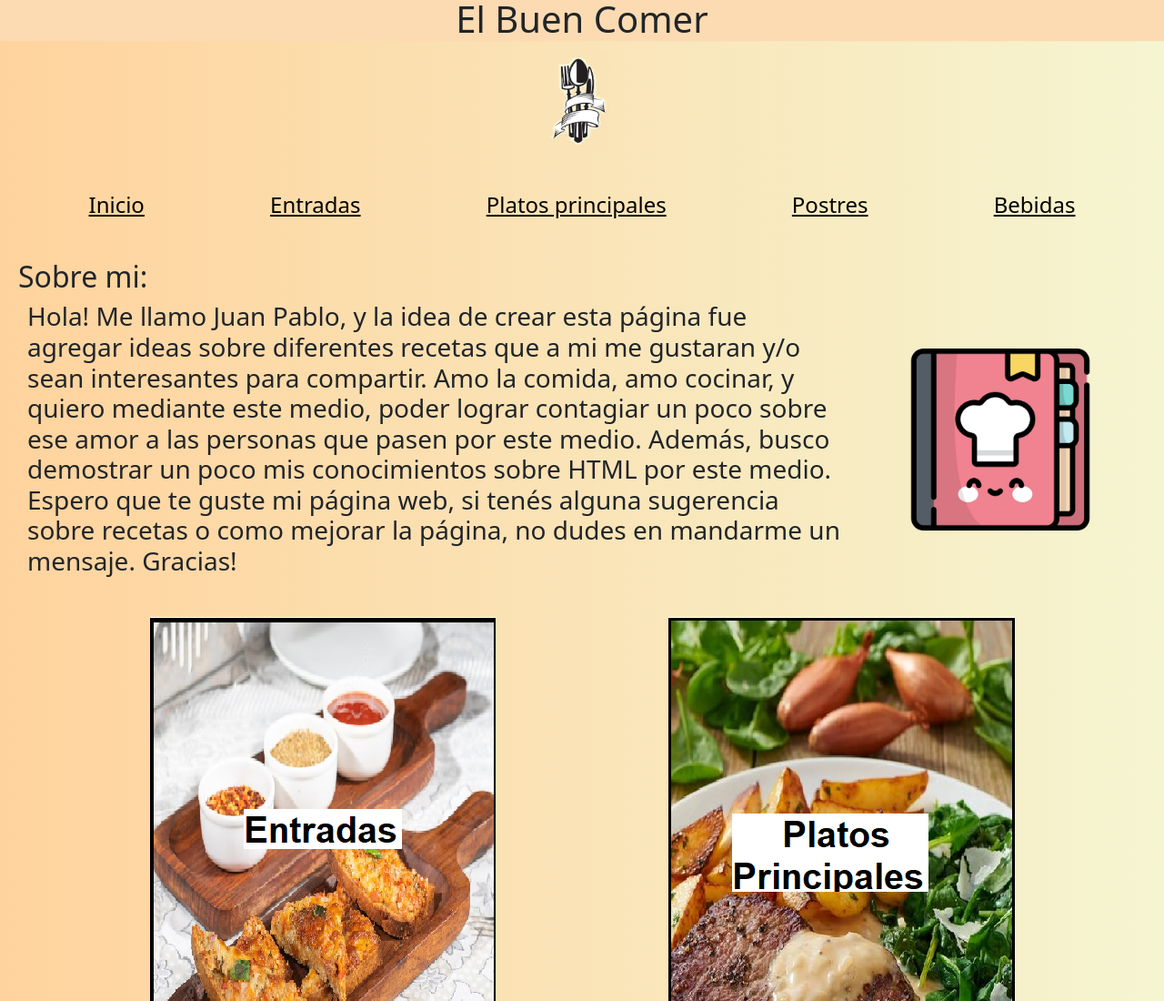
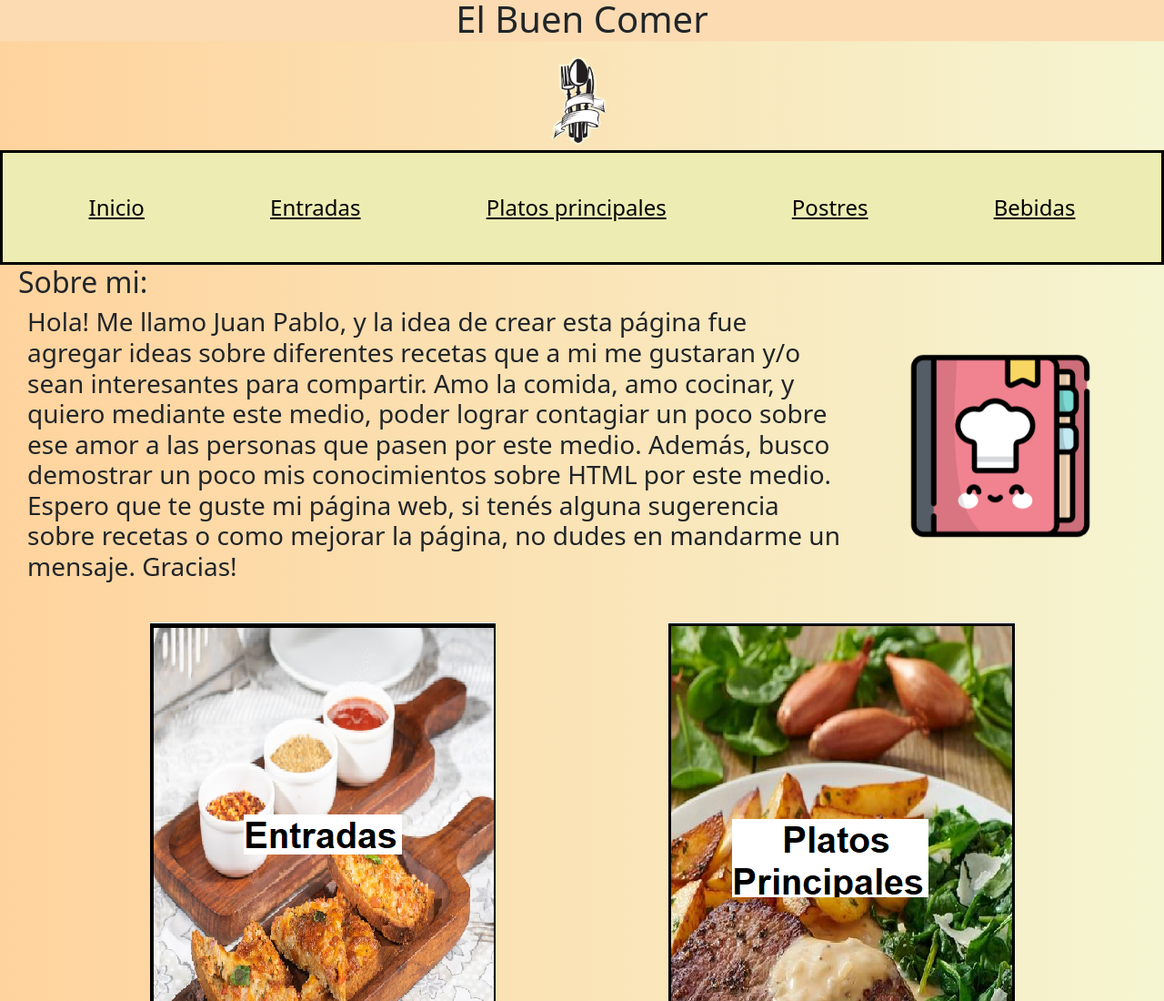
Before and after one commit to JuanPabloMammarella/PreEntrega3-Mammarella, a plain HTML site: page index.html in a window 1280 px wide. Shown: the top 1100 px of the page at 91% size. Drawn offline with nearby package versions, Linux system fonts and the light colour scheme.

Commit message:
segundo guardado del proyecto

```diff
--- a/css/estilos.css
+++ b/css/estilos.css
@@ -37,7 +37,7 @@ body {
 }
 
 h2 {
-    margin-top: 50px;
+    margin-top: 55px;
     margin-left: 20px;
 
 }
@@ -101,3 +101,8 @@ li {
     margin-left: 20px;
     margin-right: 20px;
 }
+
+.barrainicial {
+    background-color: rgb(237, 237, 179);
+    border: 3px solid black;
+}
--- a/index.html
+++ b/index.html
@@ -20,7 +20,7 @@
 <header>
 
     <nav>
-    <li>
+    <li class="barrainicial">
     <a href="index.html" class="barra">Inicio</a>
     <a href="./pages/entradas.html" class="barra">Entradas</a>
     <a href="./pages/principales.html" class="barra">Platos principales</a>
@@ -34,7 +34,7 @@
     <h2>Sobre mi:</h2>
     <h3>Hola! Me llamo Juan Pablo, y la idea de crear esta página fue agregar ideas sobre diferentes recetas que a mi me gustaran y/o sean interesantes para compartir. Amo la comida, amo cocinar, y quiero mediante este medio, poder lograr contagiar un poco sobre ese amor a las personas que pasen por este medio. Además, busco demostrar un poco mis conocimientos sobre HTML por este medio. Espero que te guste mi página web, si tenés alguna sugerencia sobre recetas o como mejorar la página, no dudes en mandarme un mensaje. Gracias!</h3>
 
-    <h4><img src="./Imagenes/ambientacion.png" alt="" class="ambientacion"></h4>
+    <h4 class="animate__animated animate__backInRight"><img src="./Imagenes/ambientacion.png" alt="" class="ambientacion"></h4>
 
 
     <div class="container text-center">
```
